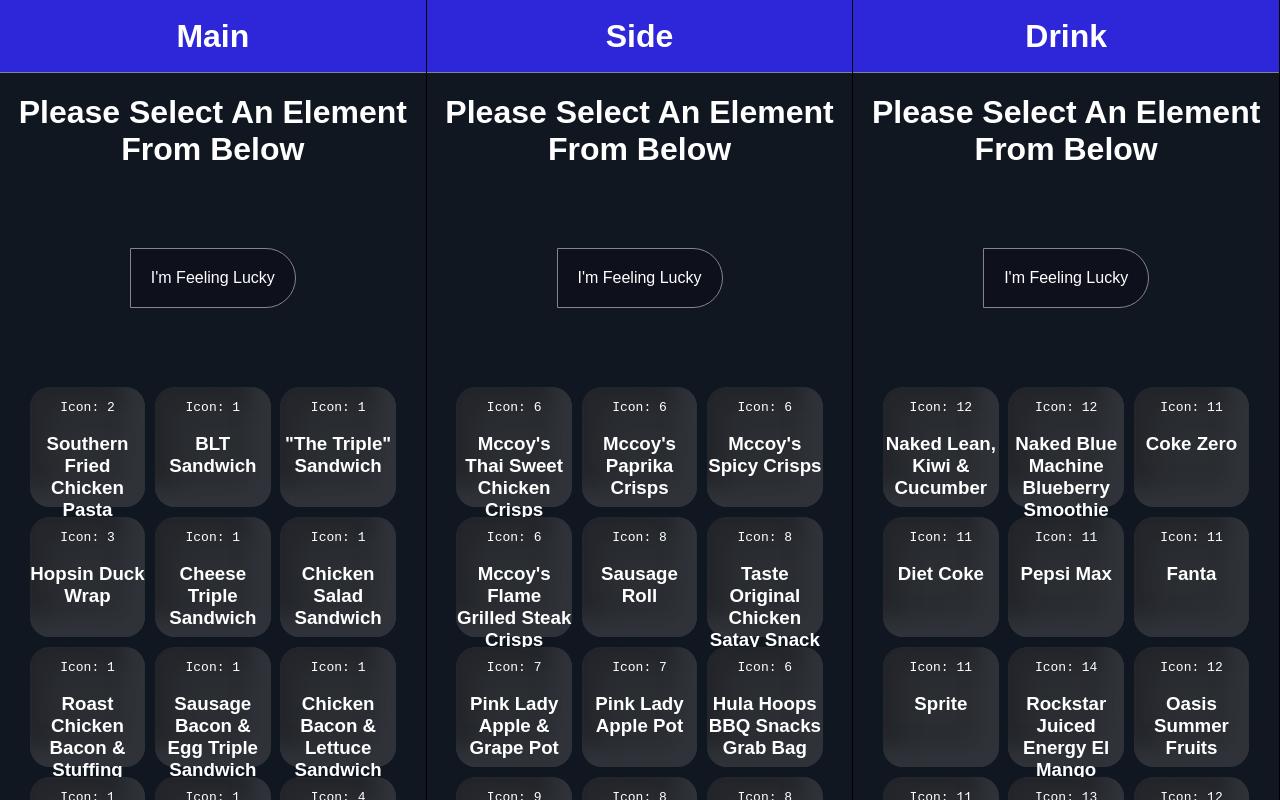
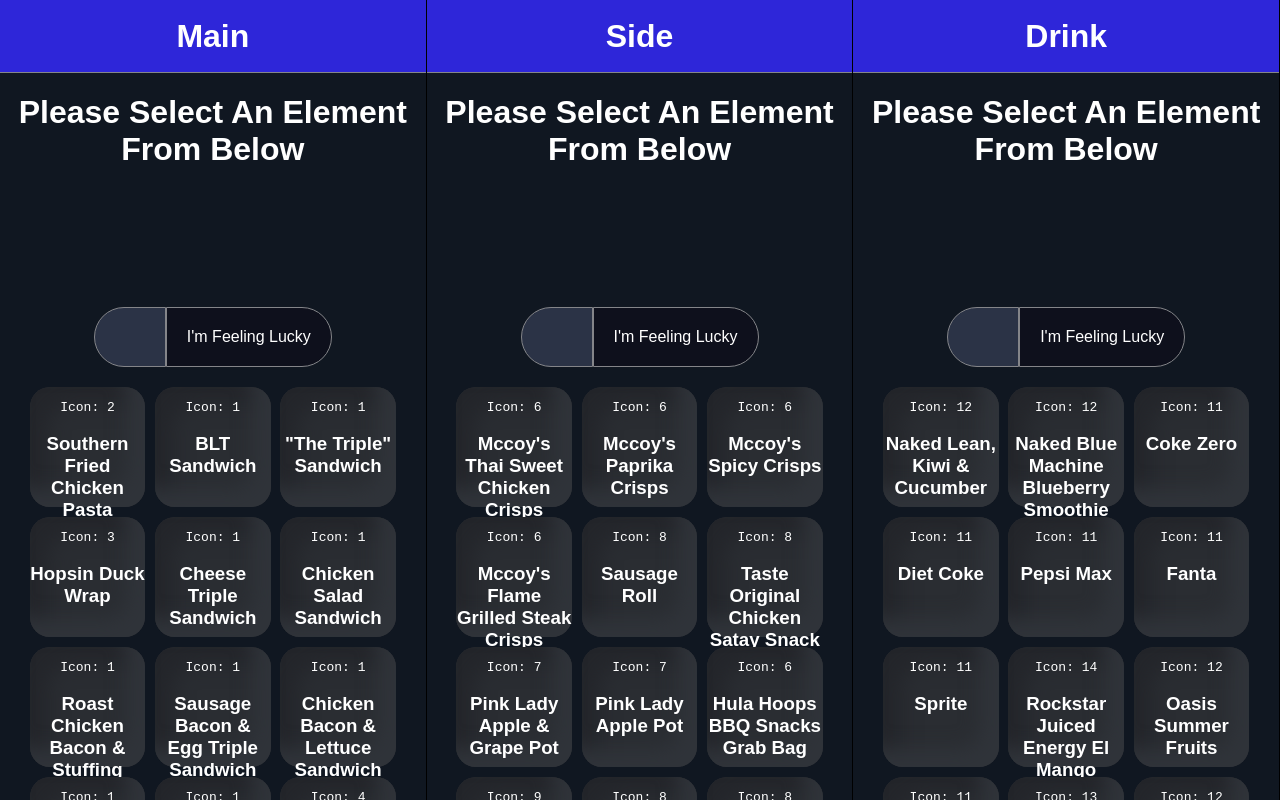
Before and after one commit to VadimAlexeev0/Meal-Deal-Randomiser, a Next.js app: page / in a window 1280 px wide. Built offline with nearby package versions, Linux system fonts and the light colour scheme.

Commit message:
Change styling of showcase component and parts

```diff
--- a/components/columns/parts/randomButton.js
+++ b/components/columns/parts/randomButton.js
@@ -16,7 +16,7 @@
                     </div>
                     <style jsx>{`
                         .undo{
-                            width: 20%;
+                            width: 30px;
                             padding: 20px;
                             background-color: #2b3346;
                             border-radius: 30px 0px 0px 30px;
@@ -27,6 +27,22 @@
             )
         } else {
             //Do nothing if there is already
+            undoButton = (
+                <>
+                    <div className="undo" onClick={this.remove}>
+
+                    </div>
+                    <style jsx>{`
+                        .undo{
+                            width: 30px;
+                            padding: 20px;
+                            background-color: #2b3346;
+                            border-radius: 30px 0px 0px 30px;
+                            border: solid 1px #848589;
+                        }
+                    `}</style>
+                </>
+            )
         }
 
         return (
--- a/components/columns/parts/showcase.js
+++ b/components/columns/parts/showcase.js
@@ -31,8 +31,12 @@
             <>
 
                 <div className="showcase">
-                    {showCaseElement}
-                    <RandomButton selected={this.props.selected} callbackFromParent={this.remove} randomiseParent={this.randomise} />
+                    <div className="top">
+                        {showCaseElement}
+                    </div>
+                    <div className="bottom">
+                        <RandomButton selected={this.props.selected} callbackFromParent={this.remove} randomiseParent={this.randomise} />
+                    </div>
                 </div>
                 <style jsx>{`
                     .showcase{
@@ -40,12 +44,16 @@
                         background-color: #101721;
                         color: #fff;
                         text-align: center;
+
                         display: flex;
                         flex-direction: column;
-                        justify-content: center;
+                        justify-content: space-between;
                         align-content: center;
 
                         font-family: Arial, Helvetica, sans-serif;
+                    }
+                    .top{
+                        height: 30%;
                     }
                 `}</style>
             </>
```
Also changed, not shown: 1 other file (tests, documents, lock files or other folders).
